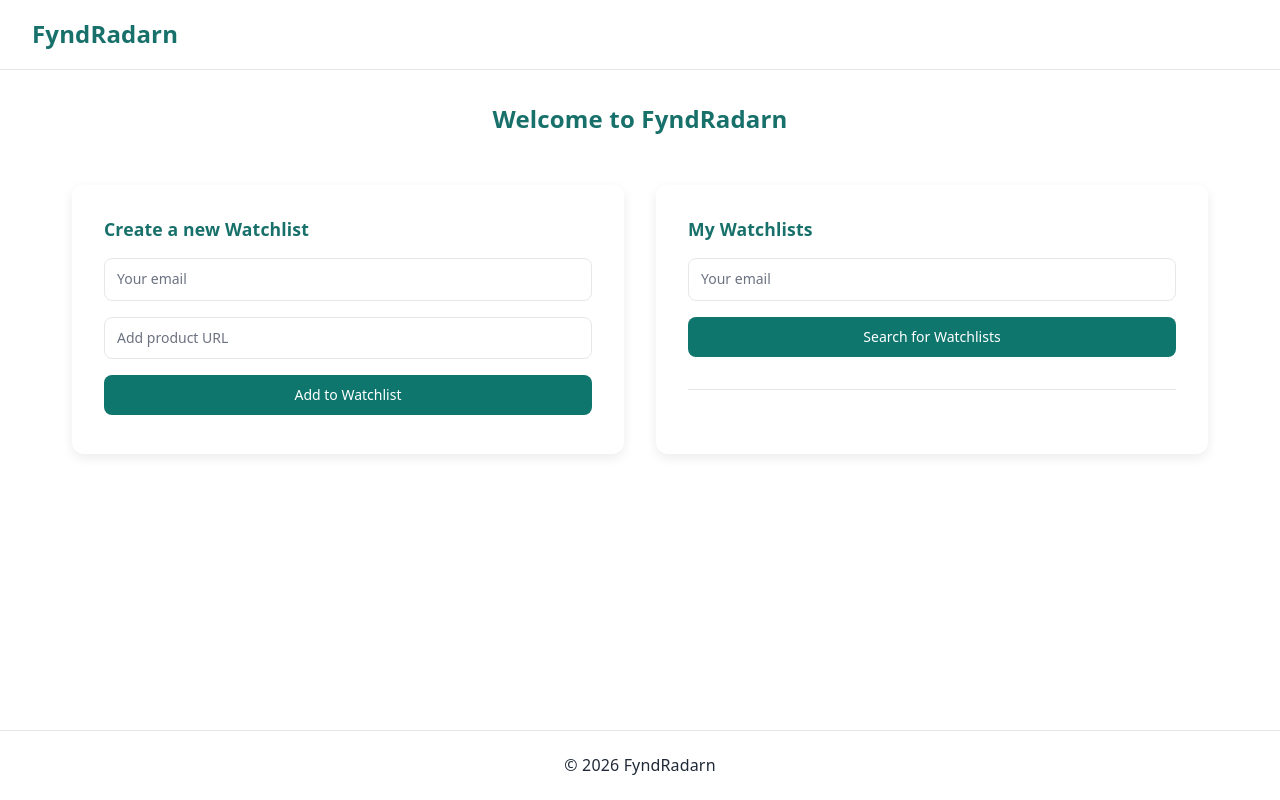
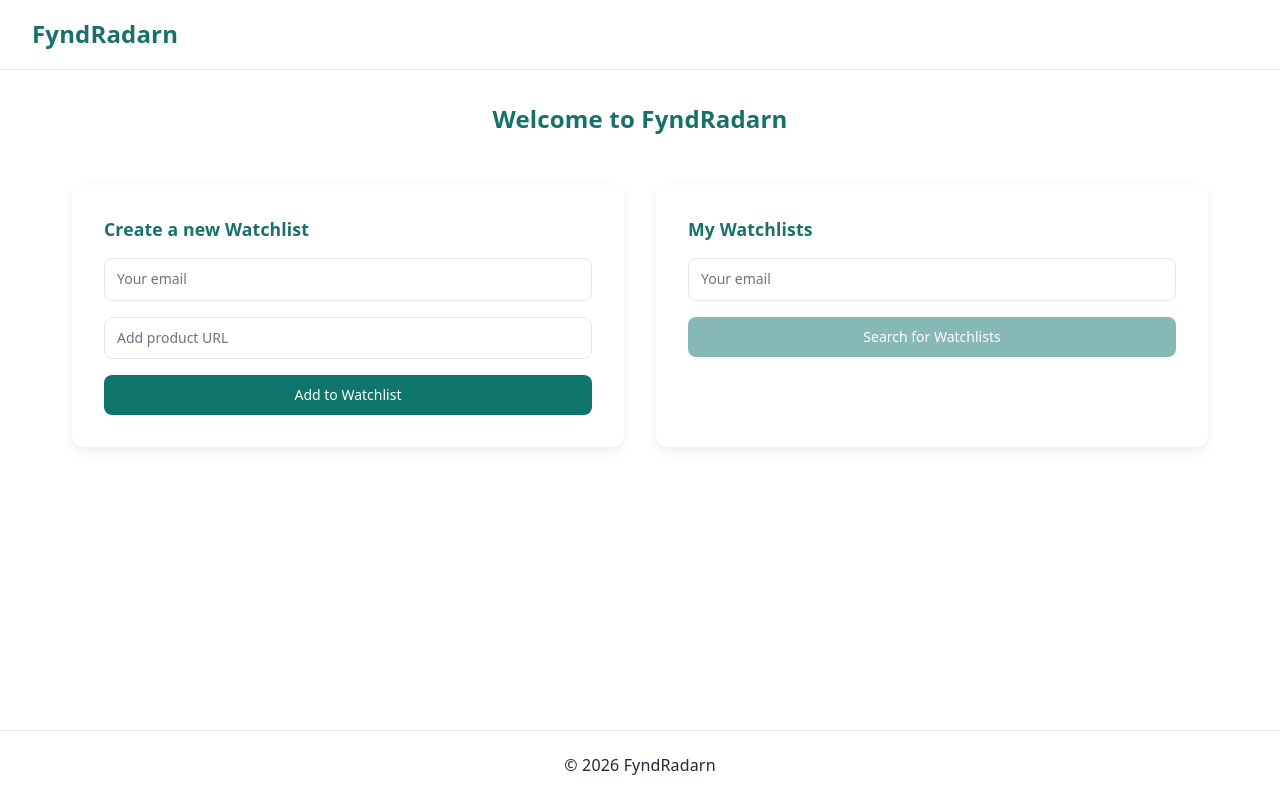
Before and after one commit to EmmaAslan/FyndRadarn, a React app in the folder frontend/: page / in a window 1280 px wide. Built offline with nearby package versions, Linux system fonts and the light colour scheme; the HTML template or start-up script is replaced by a standard one.

Commit message:
feat: add email validation and filtered watchlist search

```diff
--- a/frontend/src/pages/StartPage/StartPage.jsx
+++ b/frontend/src/pages/StartPage/StartPage.jsx
@@ -9,14 +9,19 @@ const StartPage = () => {
   const [searchEmail, setSearchEmail] = useState("");
   const [productUrl, setProductUrl] = useState("");
   const [watchlists, setWatchlists] = useState([]);
+  const [clickedButton, setClickedButton] = useState(false);
+
+  const emailRegex = /^[^\s@]+@[^\s@]+\.[^\s@]+$/;
+  const isValidSearchEmail = emailRegex.test(searchEmail);
 
   const handleGetWatchlists = async (event) => {
     event.preventDefault();
 
     try {
-      const data = await getWatchlists();
+      const data = await getWatchlists(searchEmail);
 
       setWatchlists(data);
+      setClickedButton(true);
     } catch (error) {
       console.error("Error fetching watchlists:", error);
     }
@@ -32,7 +37,7 @@ const StartPage = () => {
 
     try {
       const data = await createWatchlist(watchlistData);
-      setWatchlists((prevWatchlists) => [data,...prevWatchlists]);
+      setWatchlists((prevWatchlists) => [data, ...prevWatchlists]);
     } catch (error) {
       console.error("Error creating watchlist:", error);
     }
@@ -55,11 +60,16 @@ const StartPage = () => {
           <h2>My Watchlists</h2>
           <form className="search-watchlists-form" onSubmit={handleGetWatchlists}>
             <Input label="Search Email" name="email" type="email" placeholder="Your email" value={searchEmail} onChange={(e) => setSearchEmail(e.target.value)} />
-            <Button type="submit">Search for Watchlists</Button>
+            <Button type="submit" disabled={!isValidSearchEmail}>
+              Search for Watchlists
+            </Button>
           </form>
 
+          {clickedButton && (
+            <>
               <div className="divider"></div>
 
+              {watchlists.length > 0 ? (
                 <div className="watchlists-container">
                   {watchlists.map((item) => (
                     <div key={item.id} className="watchlist-item">
@@ -74,6 +84,13 @@ const StartPage = () => {
                     </div>
                   ))}
                 </div>
+              ) : (
+                <>
+                  <span>No watchlists could be found </span>
+                </>
+              )}
+            </>
+          )}
         </div>
       </div>
     </div>
--- a/frontend/src/services/watchlistService.js
+++ b/frontend/src/services/watchlistService.js
@@ -1,5 +1,5 @@
-export const getWatchlists = async () => {
-  const response = await fetch("http://localhost:3000/watchlists");
+export const getWatchlists = async (email) => {
+  const response = await fetch(`http://localhost:3000/watchlists?email=${encodeURIComponent(email)}`);
   return response.json();
 };
 
```
Also changed, not shown: 1 other file (tests, documents, lock files or other folders). Lines whose indentation alone changed are shown as unchanged.
